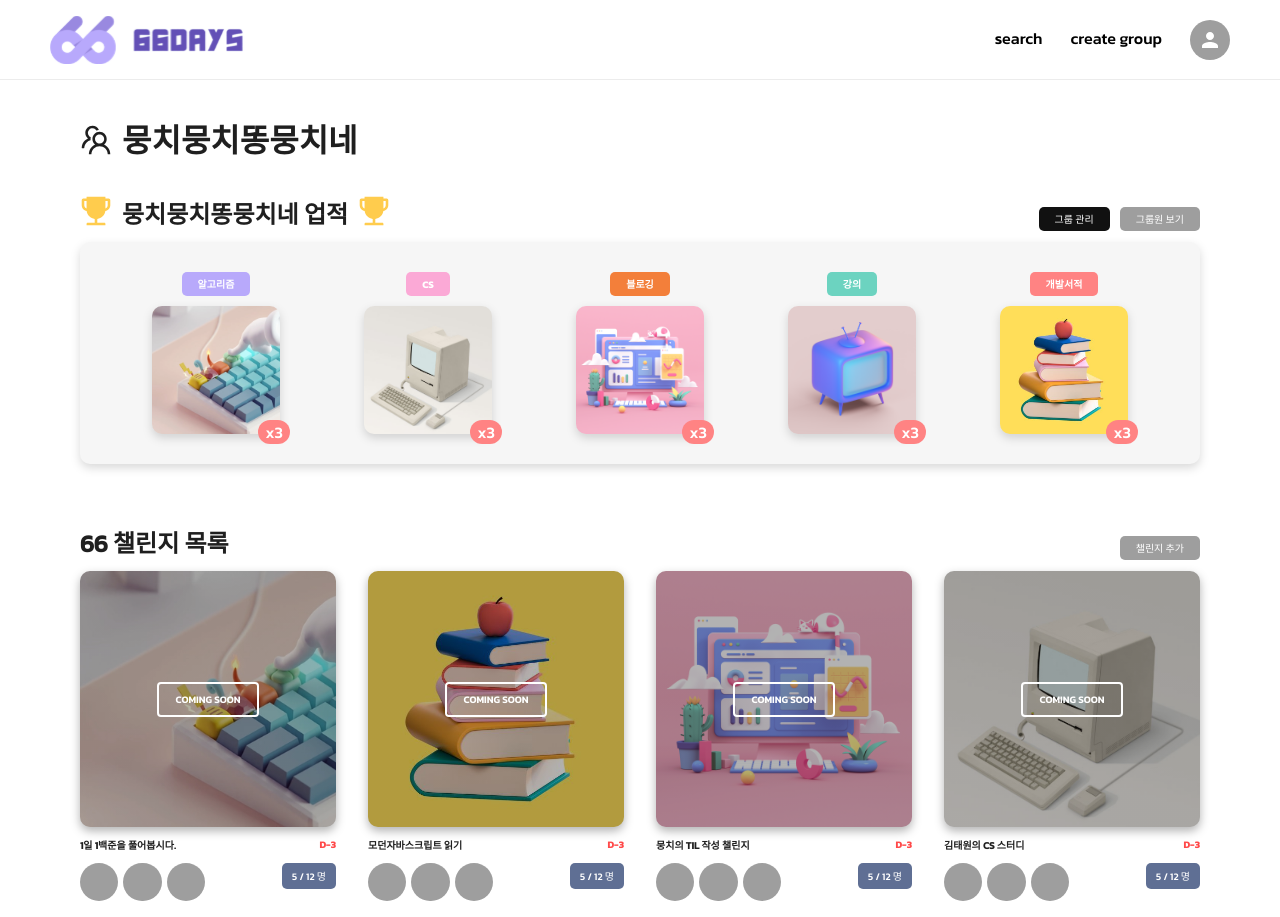
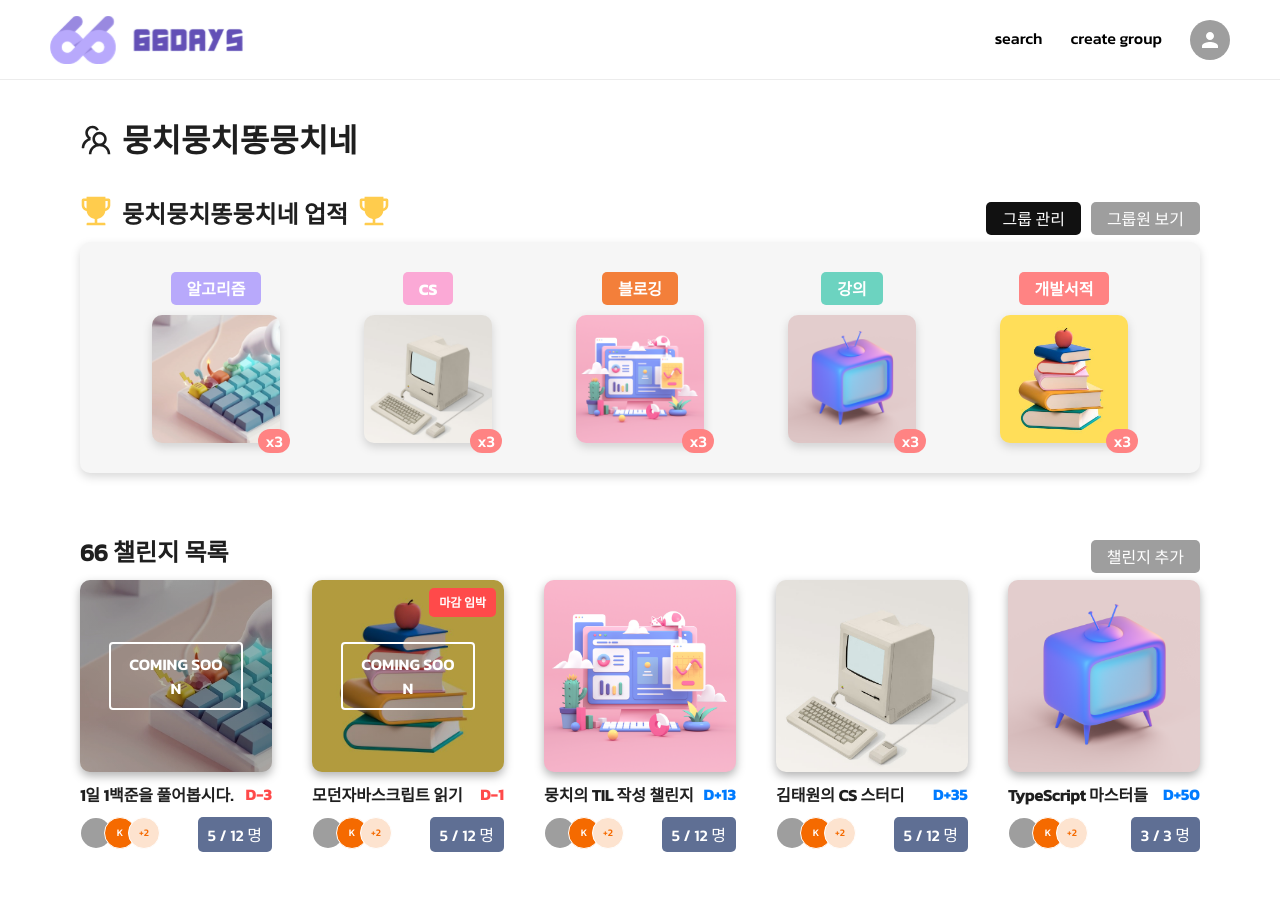
Before and after one commit to predictyson/66days, a React (Vite) app in the folder frontend/: page /group in a window 1280 px wide. Shown: the top 917 px of the page. Built offline with nearby package versions, Linux system fonts and the light colour scheme; grey boxes are pictures that could not be loaded; a web font is replaced by a local one.

Commit message:
fe/feat: 챌린지 목록 5개로 변경 및 antd avatar groups로 변경

```diff
--- a/frontend/src/components/ChallengeBox.tsx
+++ /dev/null
@@ -1,138 +0,0 @@
-import { Layout } from "antd";
-import styled from "styled-components";
-import { theme } from "../styles/theme";
-
-const { Content } = Layout;
-
-interface ChallengeImgStyled {
-  bgImg: string;
-  notStarted: boolean;
-  ending?: boolean;
-}
-
-export default function ChallengeBox({ ...props }) {
-  return (
-    <>
-      <ChallengeBoxWrapper>
-        <ChallengeImg bgImg={props.bgImg} notStarted={props.notStarted}>
-          {props.ending ? <div className="ending-logo">마감 임박</div> : null}
-          <div className="not-started-logo">COMING SOON</div>
-        </ChallengeImg>
-        <div className="challenge__box-title">
-          <div className="challenge-title">{props.title}</div>
-          <div className="due-date">D-{props.dueDate}</div>
-        </div>
-        <div className="challenge__members-box">
-          <div className="members-img-box">
-            <img className="member-profile" src={props.profile} />
-            <img className="member-profile" src={props.profile} />
-            <img className="member-profile" src={props.profile} />
-          </div>
-          <div className="members__cnt-info">{props.cnt} 명</div>
-        </div>
-      </ChallengeBoxWrapper>
-    </>
-  );
-}
-
-const ChallengeBoxWrapper = styled(Content)`
-  width: 20vw;
-  display: flex;
-  flex: initial;
-  flex-direction: column;
-  cursor: pointer;
-
-  .challenge__box-title {
-    display: flex;
-    justify-content: space-between;
-    padding: 1rem 0;
-  }
-
-  .challenge-title {
-    font-weight: 700;
-    flex-grow: 1;
-
-    text-overflow: ellipsis;
-    overflow: hidden;
-    word-break: break-all;
-
-    display: -webkit-box;
-    -webkit-line-clamp: 1;
-    -webkit-box-orient: vertical;
-  }
-
-  .due-date {
-    min-width: fit-content;
-    font-family: "Kanit-Bold";
-    color: ${theme.colors.failure};
-    padding-left: 0.5rem;
-  }
-
-  .challenge__members-box {
-    display: flex;
-    justify-content: space-between;
-    align-items: start;
-  }
-
-  .members-img-box {
-    display: flex;
-    flex-wrap: wrap;
-  }
-
-  .member-profile {
-    width: 3vw;
-    height: 3vw;
-    border-radius: 50%;
-    margin-right: 0.5rem;
-  }
-
-  .members__cnt-info {
-    padding: 0.5rem 1rem;
-    border-radius: 0.5rem;
-    background-color: #5f6f94;
-    color: ${theme.colors.white};
-    text-align: center;
-  }
-`;
-
-const ChallengeImg = styled(Content)<ChallengeImgStyled>`
-  background: linear-gradient(0deg, rgba(0, 0, 0, 0.3), rgba(0, 0, 0, 0.3)),
-    url(${(props) => props.bgImg});
-  background-size: cover;
-  position: relative;
-  width: 20vw;
-  height: 20vw;
-  max-height: 20vw;
-  border-radius: 1rem;
-  display: flex;
-  justify-content: center;
-  align-items: center;
-  filter: drop-shadow(0px 4px 5px rgba(0, 0, 0, 0.3));
-
-  &:hover {
-    filter: drop-shadow(0px 4px 5px rgba(0, 0, 0, 0.5));
-  }
-
-  .ending-logo {
-    position: absolute;
-    top: 0.8rem;
-    right: 0.8rem;
-    padding: 0.5rem 1rem;
-    border-radius: 0.5rem;
-    background-color: ${theme.colors.failure};
-    color: ${theme.colors.white};
-    font-size: 1.2rem;
-    font-weight: 700;
-  }
-
-  .not-started-logo {
-    width: fit-content;
-    max-width: 70%;
-    border: 2px solid ${theme.colors.white};
-    padding: 0.8rem 1.6rem;
-    color: ${theme.colors.white};
-    border-radius: 0.4rem;
-    font-family: "Kanit-SemiBold";
-    text-align: center;
-  }
-`;
--- a/frontend/src/components/group/BadgeModal.tsx
+++ b/frontend/src/components/group/BadgeModal.tsx
@@ -110,6 +110,7 @@ const BadgeModalWrapper = styled(Content)`
 const TabContainer = styled(Content)`
   display: flex;
   flex-direction: column;
+  font-size: 1.6rem;
 
   .tab-list {
     padding-left: 0;
--- /dev/null
+++ b/frontend/src/components/group/ChallengeBox.tsx
@@ -0,0 +1,201 @@
+import { Layout, Avatar, Tooltip } from "antd";
+import { AntDesignOutlined, UserOutlined } from "@ant-design/icons";
+import styled from "styled-components";
+import { theme } from "../../styles/theme";
+
+const { Content } = Layout;
+
+interface ChallengeImgStyled {
+  bgImg: string;
+  ending?: boolean;
+}
+
+export default function ChallengeBox({ ...props }) {
+  console.log(props);
+  return (
+    <>
+      <ChallengeBoxWrapper>
+        {props.notStarted ? (
+          props.dueDate == 1 ? (
+            <NotStartedChallengeImg bgImg={props.bgImg}>
+              <div className="ending-logo">마감 임박</div>
+              <div className="not-started-logo">COMING SOON</div>
+            </NotStartedChallengeImg>
+          ) : (
+            <NotStartedChallengeImg bgImg={props.bgImg}>
+              <div className="not-started-logo">COMING SOON</div>
+            </NotStartedChallengeImg>
+          )
+        ) : (
+          <ChallengeImg bgImg={props.bgImg} />
+        )}
+
+        <div className="challenge__box-title">
+          <div className="challenge-title">{props.title}</div>
+          {props.notStarted ? (
+            <div className="due-date red">D-{props.dueDate}</div>
+          ) : (
+            <div className="due-date blue">D+{props.dueDate}</div>
+          )}
+        </div>
+        <div className="challenge__members-box">
+          <Avatar.Group
+            maxCount={2}
+            maxStyle={{ color: "#f56a00", backgroundColor: "#fde3cf" }}
+          >
+            <Avatar src="https://xsgames.co/randomusers/avatar.php?g=pixel&key=2" />
+            <Avatar style={{ backgroundColor: "#f56a00" }}>K</Avatar>
+            <Tooltip title="Ant User" placement="top">
+              <Avatar
+                style={{ backgroundColor: "#87d068" }}
+                icon={<UserOutlined />}
+              />
+            </Tooltip>
+            <Avatar
+              style={{ backgroundColor: "#1890ff" }}
+              icon={<AntDesignOutlined />}
+            />
+          </Avatar.Group>
+          <div className="members__cnt-info">{props.cnt} 명</div>
+        </div>
+      </ChallengeBoxWrapper>
+    </>
+  );
+}
+
+const ChallengeBoxWrapper = styled(Content)`
+  width: 15vw;
+  display: flex;
+  flex: initial;
+  flex-direction: column;
+  cursor: pointer;
+  font-size: 1.6rem;
+
+  .challenge__box-title {
+    display: flex;
+    justify-content: space-between;
+    padding: 1rem 0;
+  }
+
+  .challenge-title {
+    font-weight: 700;
+    flex-grow: 1;
+
+    text-overflow: ellipsis;
+    overflow: hidden;
+    word-break: break-all;
+
+    display: -webkit-box;
+    -webkit-line-clamp: 1;
+    -webkit-box-orient: vertical;
+  }
+
+  .due-date {
+    min-width: fit-content;
+    font-family: "Kanit-Bold";
+    padding-left: 0.5rem;
+  }
+
+  .red {
+    color: ${theme.colors.failure};
+  }
+
+  .blue {
+    color: ${theme.colors.success};
+  }
+
+  .challenge__members-box {
+    display: flex;
+    flex-wrap: wrap;
+    justify-content: space-between;
+    align-items: start;
+  }
+
+  .members__cnt-info {
+    padding: 0.5rem 1rem;
+    border-radius: 0.5rem;
+    background-color: #5f6f94;
+    color: ${theme.colors.white};
+    text-align: center;
+    margin-left: 1rem;
+
+    @media all and (max-width: 830px) {
+      margin-top: 1rem;
+      margin-left: 0;
+    }
+  }
+`;
+
+const ChallengeImg = styled(Content)<ChallengeImgStyled>`
+  background: url(${(props) => props.bgImg});
+  background-size: cover;
+  position: relative;
+  width: 15vw;
+  height: 15vw;
+  max-height: 15vw;
+  border-radius: 1rem;
+  font-size: 1.6rem;
+  display: flex;
+  justify-content: center;
+  align-items: center;
+  filter: drop-shadow(0px 4px 5px rgba(0, 0, 0, 0.3));
+
+  &:hover {
+    filter: drop-shadow(0px 4px 5px rgba(0, 0, 0, 0.5));
+  }
+`;
+
+const NotStartedChallengeImg = styled(Content)<ChallengeImgStyled>`
+  background: linear-gradient(0deg, rgba(0, 0, 0, 0.3), rgba(0, 0, 0, 0.3)),
+    url(${(props) => props.bgImg});
+  background-size: cover;
+  position: relative;
+  width: 15vw;
+  height: 15vw;
+  max-height: 15vw;
+  border-radius: 1rem;
+  font-size: 1.6rem;
+  display: flex;
+  justify-content: center;
+  align-items: center;
+  filter: drop-shadow(0px 4px 5px rgba(0, 0, 0, 0.3));
+
+  &:hover {
+    filter: drop-shadow(0px 4px 5px rgba(0, 0, 0, 0.5));
+  }
+
+  .ending-logo {
+    position: absolute;
+    top: 0.8rem;
+    right: 0.8rem;
+    padding: 0.5rem 1rem;
+    border-radius: 0.5rem;
+    background-color: ${theme.colors.failure};
+    color: ${theme.colors.white};
+    font-size: 1.2rem;
+    font-weight: 700;
+
+    @media all and (max-width: 1023px) {
+      display: none;
+    }
+  }
+
+  .not-started-logo {
+    width: fit-content;
+    max-width: 70%;
+    border: 2px solid ${theme.colors.white};
+    padding: 0.8rem 1.6rem;
+    color: ${theme.colors.white};
+    border-radius: 0.4rem;
+    font-family: "Kanit-SemiBold";
+    text-align: center;
+
+    text-overflow: ellipsis;
+    overflow: hidden;
+    word-break: break-all;
+
+    display: -webkit-box;
+    -webkit-line-clamp: 2;
+    -webkit-box-orient: vertical;
+  }
+`;
--- a/frontend/src/components/group/ChallengeModal.tsx
+++ b/frontend/src/components/group/ChallengeModal.tsx
@@ -110,6 +110,7 @@ const CategorySelectionTitle = styled.div`
 
   .desc {
     color: ${theme.colors.gray400};
+    font-size: 1.6rem;
     font-weight: ${theme.fontWeight.semibold};
   }
 `;
--- a/frontend/src/components/group/MemberModal.tsx
+++ b/frontend/src/components/group/MemberModal.tsx
@@ -1,5 +1,5 @@
 import { Modal } from "antd";
-import SingleMemberListBox from "../../components/SingleMemberListBox";
+import SingleMemberListBox from "./SingleMemberListBox";
 import styled from "styled-components";
 import { Content } from "antd/es/layout/layout";
 
--- a/frontend/src/components/SingleMemberListBox.tsx
+++ b/frontend/src/components/group/SingleMemberListBox.tsx
@@ -72,7 +72,7 @@ const SingleMemberWrapper = styled(Content)`
   }
 
   .owner {
-    font-size: 1rem;
+    font-size: 1.3rem;
     padding-left: 1rem;
     font-weight: 400;
   }
--- a/frontend/src/mock/group.ts
+++ b/frontend/src/mock/group.ts
@@ -2,6 +2,7 @@ import Algorithms from "../assets/algorithm_badge.png";
 import CS from "../assets/cs_badge.png";
 import Blog from "../assets/blog_badge.png";
 import Book from "../assets/book_badge.jpeg";
+import Lecture from "../assets/lecture_badge.png";
 
 const mockBoardData = {
   title: "알고리즘 챌린지원을 모집합니다.",
@@ -26,7 +27,7 @@ const mockChallengeList = [
     notStarted: true,
     ending: true,
     title: "모던자바스크립트 읽기",
-    dueDate: 3,
+    dueDate: 1,
     profile:
       "https://www.urbanbrush.net/web/wp-content/uploads/edd/2023/03/urban-20230310154400454301.jpg",
     cnt: "5 / 12",
@@ -35,7 +36,7 @@ const mockChallengeList = [
     bgImg: Blog,
     notStarted: false,
     title: "뭉치의 TIL 작성 챌린지",
-    dueDate: 3,
+    dueDate: 13,
     profile:
       "https://www.urbanbrush.net/web/wp-content/uploads/edd/2023/03/urban-20230310154400454301.jpg",
     cnt: "5 / 12",
@@ -44,10 +45,19 @@ const mockChallengeList = [
     bgImg: CS,
     notStarted: false,
     title: "김태원의 CS 스터디",
-    dueDate: 3,
+    dueDate: 35,
     profile:
       "https://www.urbanbrush.net/web/wp-content/uploads/edd/2023/03/urban-20230310154400454301.jpg",
     cnt: "5 / 12",
+  },
+  {
+    bgImg: Lecture,
+    notStarted: false,
+    title: "TypeScript 마스터들",
+    dueDate: 50,
+    profile:
+      "https://www.urbanbrush.net/web/wp-content/uploads/edd/2023/03/urban-20230310154400454301.jpg",
+    cnt: "3 / 3",
   },
 ];
 
--- a/frontend/src/routes/Group.tsx
+++ b/frontend/src/routes/Group.tsx
@@ -8,8 +8,8 @@ import CS from "../assets/cs_badge.png";
 import Blog from "../assets/blog_badge.png";
 import Lecture from "../assets/lecture_badge.png";
 import Book from "../assets/book_badge.jpeg";
-import ChallengeBox from "../components/ChallengeBox";
-import { BoardBox } from "../components/BoardBox";
+import ChallengeBox from "../components/group/ChallengeBox";
+import { BoardBox } from "../components/group/BoardBox";
 import {
   mockChallengeList,
   mockMemberList,
@@ -19,7 +19,7 @@ import {
 } from "../mock/group";
 import ChallengeModal from "../components/group/ChallengeModal";
 import MemberModal from "../components/group/MemberModal";
-import SingleMemberListBox from "../components/SingleMemberListBox";
+import SingleMemberListBox from "../components/group/SingleMemberListBox";
 import BadgeModal from "../components/group/BadgeModal";
 import NewBoardModal from "../components/group/NewBoardModal";
 
@@ -200,7 +200,6 @@ export default function Group() {
             <div className="btn-wrapper">
               <CommonButton
                 color={theme.colors.black}
-                font="Kanit-Regular"
                 margin="0 1rem 0 0"
                 cursor={true}
                 onClick={() => setMemberSettingModal(true)}
@@ -209,7 +208,6 @@ export default function Group() {
               </CommonButton>
               <CommonButton
                 color={theme.colors.gray500}
-                font="Kanit-Regular"
                 cursor={true}
                 onClick={() => setOpenMemberModal((prev) => !prev)}
               >
@@ -292,6 +290,7 @@ export default function Group() {
           </BoardList>
           <div className="pagination-bar-container">
             <Pagination
+              className="pagination-bar"
               total={mockBoardDataList.length}
               pageSize={3}
               showSizeChanger={false}
@@ -542,6 +541,7 @@ const CommonButton = styled(Content)<ButtonStyled>`
   display: flex;
   align-items: center;
   justify-content: center;
+  font-size: 1.6rem;
 `;
 
 const GroupChallenges = styled(Content)`
@@ -561,6 +561,15 @@ const BoardContainer = styled(Content)`
     width: 100%;
     display: flex;
     justify-content: center;
+  }
+
+  .ant-pagination {
+    font-size: 1.6rem;
+  }
+
+  .ant-pagination svg {
+    width: 1rem;
+    height: 1rem;
   }
 `;
 
@@ -587,6 +596,7 @@ const MemberSettingModalWrapper = styled(Content)`
 const TabContainer = styled(Content)`
   display: flex;
   flex-direction: column;
+  font-size: 1.6rem;
 
   .tab-list {
     padding-left: 0;
@@ -641,6 +651,7 @@ const BoardModalWrapper = styled(Content)`
   max-height: 90vh;
   overflow-y: scroll;
   background-color: ${theme.colors.white};
+  font-size: 1.6rem;
   padding: 6.4rem;
   border-radius: 1rem;
 
@@ -694,6 +705,7 @@ const CommentBox = styled(Content)`
 
 const CommentInputBox = styled(Content)`
   display: flex;
+  font-size: 1.6rem;
 
   .comment-input {
     flex-grow: 1;
@@ -724,6 +736,7 @@ const SingleComment = styled(Content)`
   min-height: fit-content;
   padding-top: 1rem;
   border-bottom: 1px solid ${theme.colors.gray300};
+  font-size: 1.6rem;
 
   .comment-writer-profile {
     width: 4.8rem;
```
Also changed, not shown: frontend/src/components/group/BadgeStatusBox.tsx (+24 -1 lines), frontend/src/components/group/BoardBox.tsx (renamed from frontend/src/components/BoardBox.tsx, +19 -2 lines), frontend/src/assets/lecture_badge.png.
